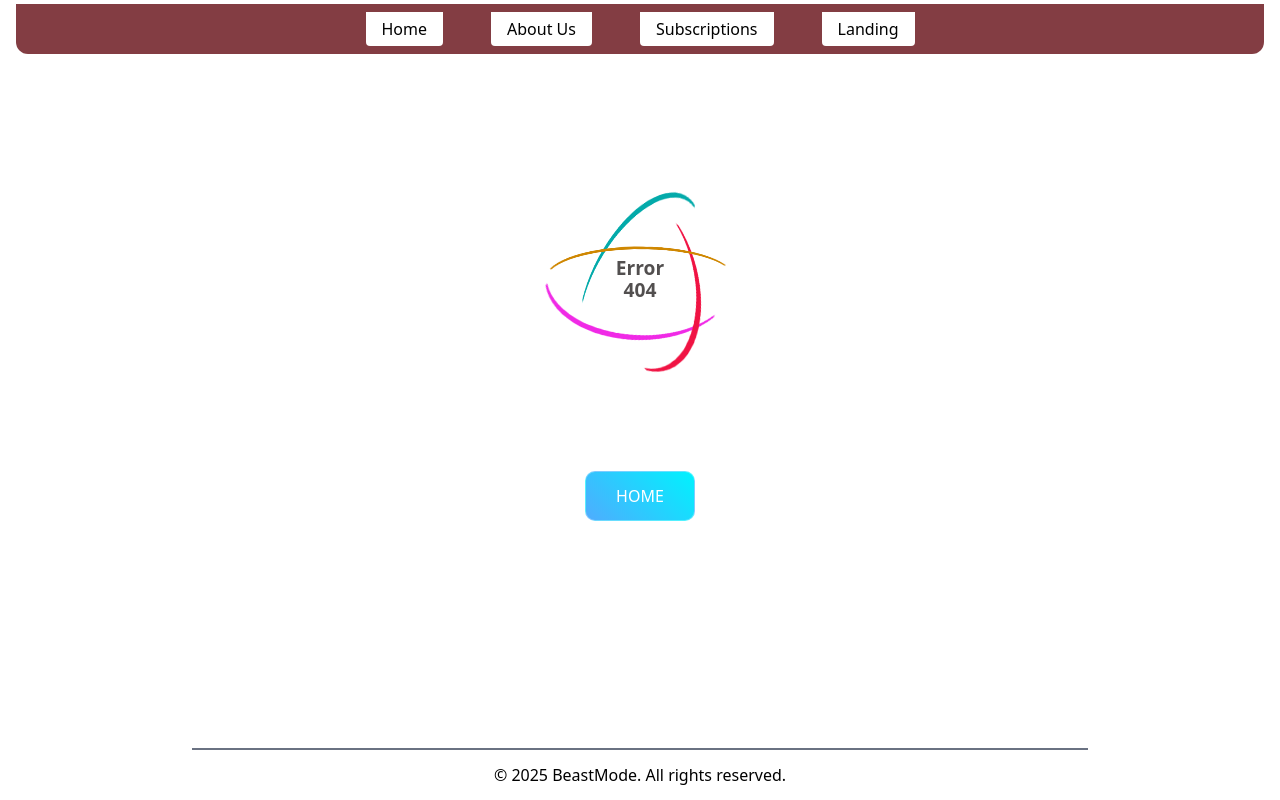
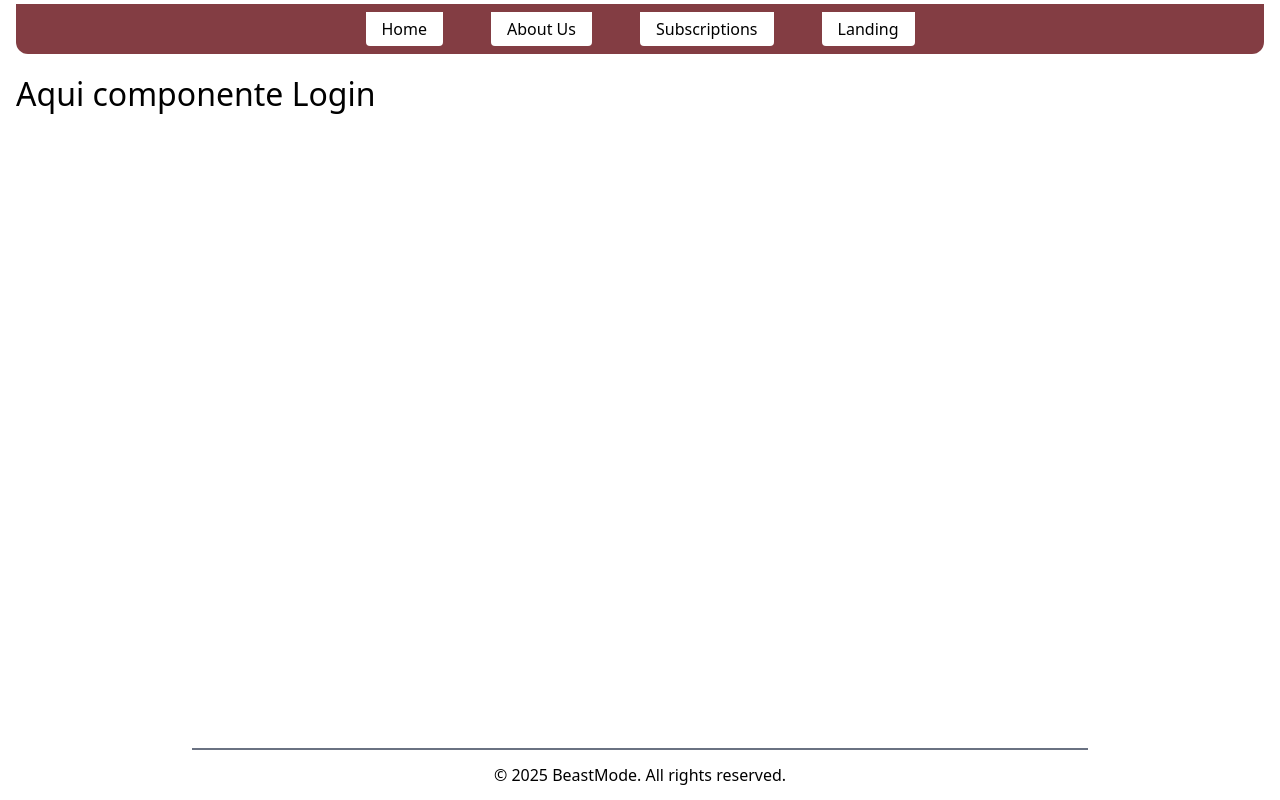
Before and after one commit to beastmode-pf-proyect/beastmode, a Next.js app in the folder frontend/front/: page /Login in a window 1280 px wide. Before the commit this address had no page. Built offline with nearby package versions, Linux system fonts and the light colour scheme.

Commit message:
modificando la page/ruta Login

```diff
--- /dev/null
+++ b/frontend/front/src/app/Login/page.tsx
@@ -0,0 +1,12 @@
+import React, { ReactElement } from "react"
+
+export const Login :React.FC = ():ReactElement => {
+
+    return(
+        <>
+            <h1>Aqui componente Login</h1>
+        </>
+    )
+}
+
+export default Login;
--- a/frontend/front/src/app/Login_Register/page.tsx
+++ /dev/null
@@ -1,12 +0,0 @@
-import React, { ReactElement } from "react"
-
-export const Login_Register :React.FC = ():ReactElement => {
-
-    return(
-        <>
-            <h1>Aqui componente Login y Register</h1>
-        </>
-    )
-}
-
-export default Login_Register;
```
